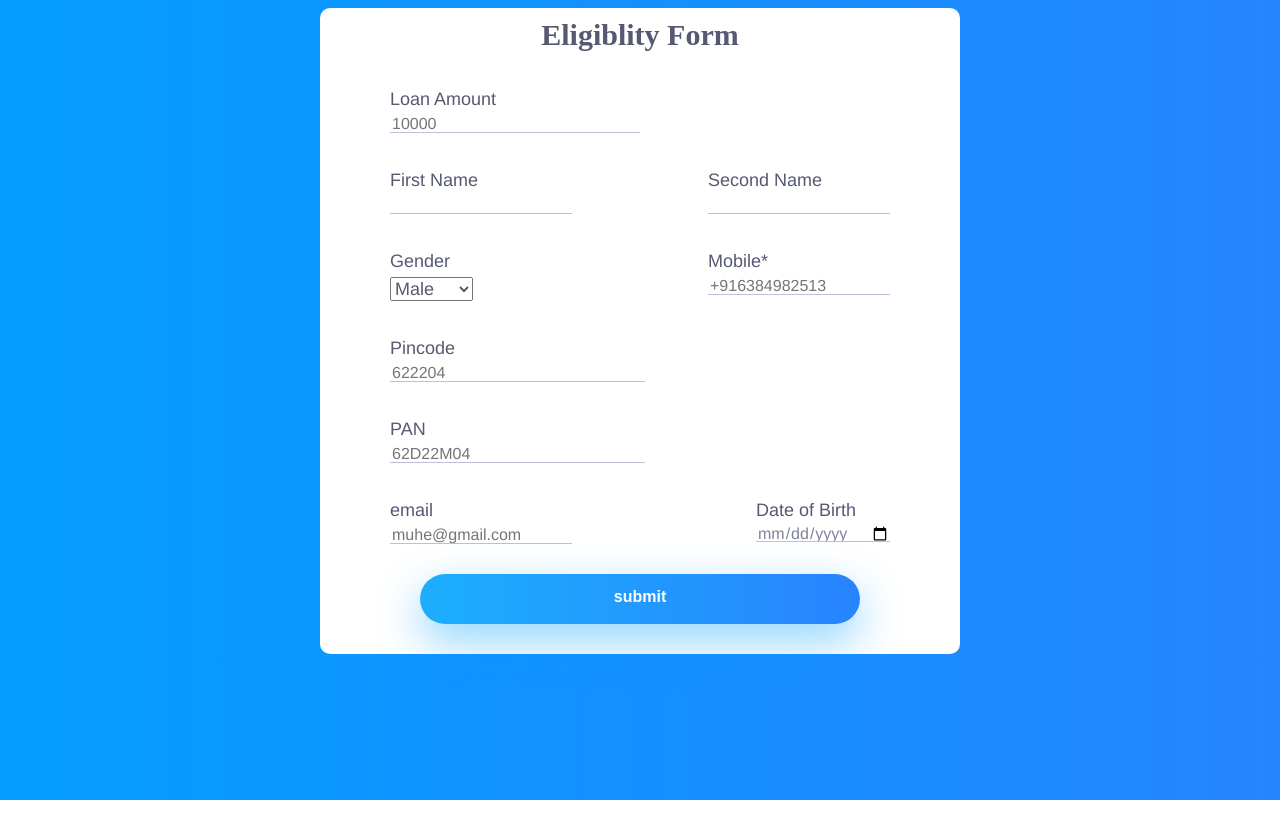
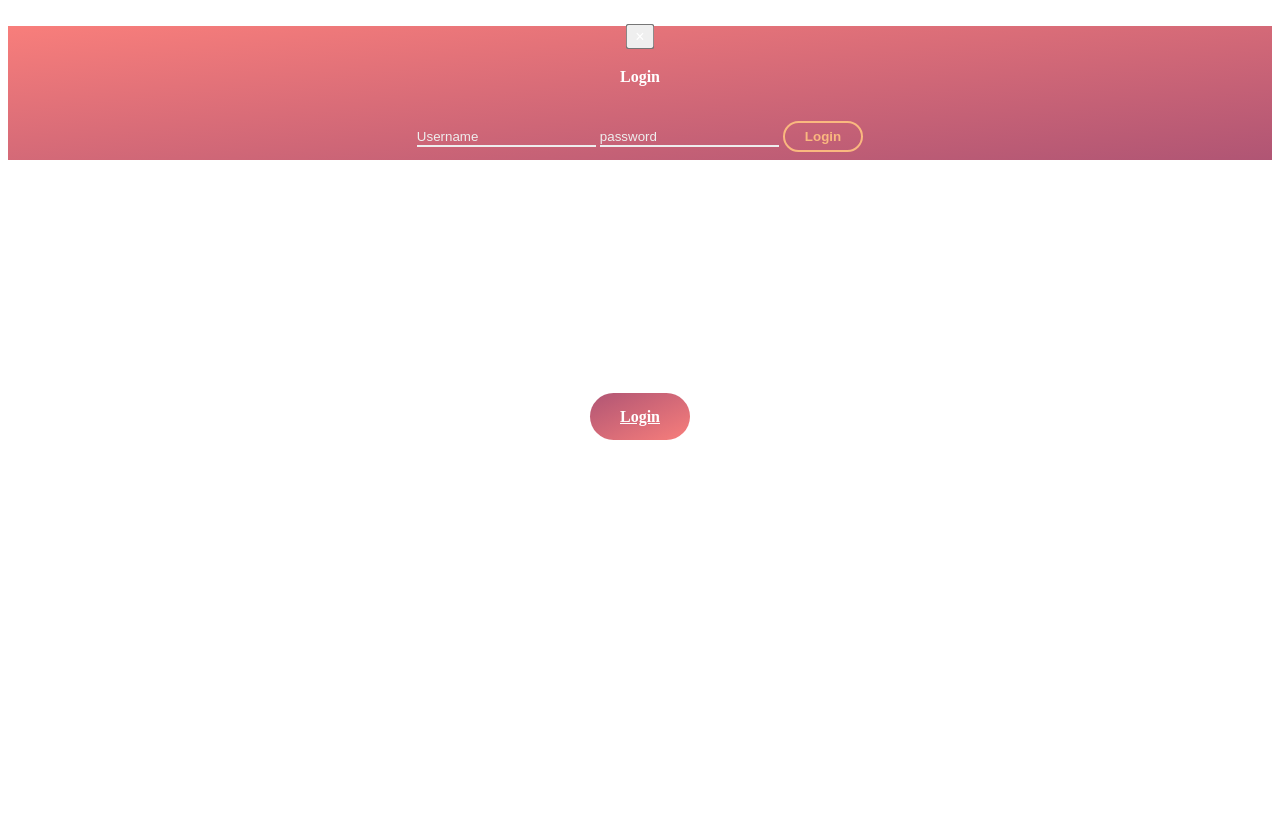
Before and after one commit to m3chboy/tria, a Flask app: page /form in a window 1280 px wide. Run offline with Flask 3, Linux system fonts and the light colour scheme.

Commit message:
popup form

```diff
--- a/tria/templates/entry.html
+++ b/tria/templates/entry.html
@@ -1,227 +1,118 @@
 <!DOCTYPE html>
-<html lang="en">
+<html lang="en" dir="ltr">
+   <head>
+      <meta charset="utf-8">
+      <title>Sliding Modal Box Style</title>
 
-<head>
-    <meta charset="UTF-8">
-    <meta name="viewport" content="width=device-width, initial-scale=1.0">
-    <title>Eligiblity Form</title>
-</head>
+      <link rel="stylesheet" href="https://cdnjs.cloudflare.com/ajax/libs/font-awesome/5.15.3/css/all.min.css"/>
+      <script src="https://code.jquery.com/jquery-3.4.1.js"></script>
+<style media="screen">
+  @import url('https://fonts.googleapis.com/css?family=Lobster+Two:700|Poppins&display=swap');
 
-<body>
 
-    <section>
-        <form action="/form" method="post" id="el_form">
-            <h3>Eligiblity Form</h3>
-            <div class="user_amount">
-                <label for="amount">Loan Amount</label>
-                <input type="text" name="amount" placeholder="10000" required>
-            </div>
-            <div class="user_name">
-                <div class="label_align">
-                    <label>First Name</label>
-                    <input type="text" name='fname' required>
-                </div>
-                <div class="label_align">
-                    <label>Second Name</label>
-                    <input type="text" name='sname' required>
-                </div>
-            </div>
-            <div class="user_gender">
-                <div class="label_align">
-                    <label>Gender</label>
-                    <!-- <input type="text" name='gender' placeholder="male" required> -->
-                  <select id="cars" name="gender">
-    <option value="Male">Male</option>
-    <option value="Female">Female</option>
-    <option value="Other">Other</option>
-  </select>
-                </div>
-                <div class="label_align">
-                    <label>Mobile*</label>
-                    <input type="tel" name='mobile' placeholder="+916384982513" required>
-                </div>
-            <placeholder
-            <div class="user_pincode">
-                <label>Pincode</label>
-                <input type="text" name='pincode' placeholder="622204" required>
-            </div>
-            <div class="user_pan">
-                <label>PAN</label>
-                <input type="text" name='pan' placeholder="62D22M04" required>
-            </div>
-            <div class="user_email">
-                <div class="label_align">
-                    <label>email</label>
-                    <input type="email" name='email' placeholder="muhe@gmail.com" required>
-                </div>
-                <div class="label_align">
-                    <label>Date of Birth</label>
-                    <input type="date" name='date' placeholder="22/06/2023" required>
-                </div>
-            </div>
-            <input type='submit' value="submit" id="submit">
 
+body{
+  height: 100vh;
+  text-align: center;
+}
+  /*Trigger Button*/
+.login-trigger {
+  font-weight: bold;
+  color: #fff;
+  background: linear-gradient(to bottom right, #B05574, #F87E7B);
+  padding: 15px 30px;
+  border-radius: 30px;
+  position: relative;
+  top: 50%;
+}
+
+/*Modal*/
+h4 {
+  font-weight: bold;
+  color: #fff;
+}
+.close {
+  color: #fff;
+  transform: scale(1.2)
+}
+.modal-content {
+  font-weight: bold;
+  background: linear-gradient(to bottom right,#F87E7B,#B05574);
+}
+.form-control {
+  margin: 1em 0;
+}
+.form-control:hover, .form-control:focus {
+  box-shadow: none;
+  border-color: #fff;
+}
+.username, .password {
+  border: none;
+  border-radius: 0;
+  box-shadow: none;
+  border-bottom: 2px solid #eee;
+  padding-left: 0;
+  font-weight: normal;
+  background: transparent;
+}
+.form-control::-webkit-input-placeholder {
+  color: #eee;
+}
+.form-control:focus::-webkit-input-placeholder {
+  font-weight: bold;
+  color: #fff;
+}
+.login {
+  padding: 6px 20px;
+  border-radius: 20px;
+  background: none;
+  border: 2px solid #FAB87F;
+  color: #FAB87F;
+  font-weight: bold;
+  transition: all .5s;
+  margin-top: 1em;
+}
+.login:hover {
+  background: #FAB87F;
+  color: #fff;
+}
+</style>
+    </head>
+   <body>
+      <!--Trigger-->
+<a class="login-trigger" href="#" data-target="#login" data-toggle="modal">Login</a>
+
+<div id="login" class="modal fade" role="dialog">
+  <div class="modal-dialog">
+
+    <div class="modal-content">
+      <div class="modal-body">
+        <button data-dismiss="modal" class="close">&times;</button>
+        <h4>Login</h4>
+        <form>
+          <input type="text" name="username" class="username form-control" placeholder="Username"/>
+          <input type="password" name="password" class="password form-control" placeholder="password"/>
+          <input class="btn login" type="submit" value="Login" />
         </form>
-    </section>
-</body>
-<style>
-    body {
-        display: flex;
-        flex-direction: column;
-        align-items: center;
-        justify-content: center;
-        /* text-align: center; */
-        background: linear-gradient(90deg, #049DFF 0%, #2585FF 100%);
-    }
+      </div>
+    </div>
+  </div>
+</div>
 
-    #el_form {
-        max-width: 500px;
-        min-width: 120px;
-        margin: auto;
-        display: flex;
-        align-items: flex-start;
-        justify-content: space-between;
-        padding: 10px 70px 0 70px;
-        flex-direction: row;
-        flex-wrap: wrap;
-        background: #FFFFFF;
-        border-radius: 10px;
-    }
 
-    h3 {
-        margin-bottom: 10px 10px;
-        /* border: #049DFF solid 2px; */
-        width: 400px;
-        margin: auto;
-        text-align: center;
-        font-size: 30px;
-        font-family: 'Helvetica', sans-serif;
-        color: #565972;
-        font-family: Helvetica Rounded;
-    }
 
-    .user_amount {
-        width: 50%;
-        /* border: 1px salmon solid; */
-        /* margin: 0 40px 0 0; */
-        display: flex;
-        flex-direction: column;
-        margin-top: 5px;
-    }
 
-    .user_name {
-        width: 100%;
-        /* border: 1px salmon solid; */
-        /* margin: 0 40px 0 0; */
-        display: flex;
-        flex-direction: row;
-        justify-content: space-between;
-        margin-top: 5px;
-        flex-wrap: wrap;
-    }
-
-    .user_gender {
-        width: 100%;
-
-        display: flex;
-        flex-direction: column;
-        margin-top: 20px;
-        display: flex;
-        flex-direction: row;
-        justify-content: space-between;
-        margin-top: 5px;
-        flex-wrap: wrap;
-    }
-
-    .user_pincode {
-        width: 51%;
-        display: flex;
-        flex-direction: column;
-        margin-top: 5px;
-    }
-
-    .user_pan {
-        width: 51%;
-        display: flex;
-        flex-direction: column;
-        margin-top: 5px;
-    }
-
-    .user_email {
-        width: 100%;
-        display: flex;
-        flex-direction: column;
-        margin-top: 20px;
-        display: flex;
-        flex-direction: row;
-        justify-content: space-between;
-        margin-top: 5px;
-        flex-wrap: wrap;
-    }
-
-    .label_align {
-        display: flex;
-        flex-direction: column;
-    }
-
-    label, select {
-        color: #565972;
-        font-family: 'Helvetica', sans-serif;
-        font-weight: 400;
-        font-size: 18px;
-        line-height: 24px;
-        padding-top: 30px;
-        padding-bottom: 4px;
-    }
-  select {
-    padding: 0px;
-  }
-
-    input {
-        height: 15px;
-        background: #FFFFFF;
-        border: none;
-        border-bottom: 1px solid #BDC1D7;
-        /* border-radius: 5px; */
-        outline: none;
-        font-family: 'Helvetica';
-        /* font-weight: 400; */
-        font-size: 16px;
-        color: #7F839C;
-        padding: 0 5px 5px 5px 5px;
-    }
-
-    #submit {
-        width: 100%;
-        margin: auto;
-        height: 50px;
-        margin: 30px;
-        background: linear-gradient(90deg, #1CAFFD 0%, #2883FF 100%);
-        box-shadow: 0px 17px 43px 1px rgba(0, 158, 255, 0.42);
-        border-radius: 25px;
-        text-align: center;
-        font-family: 'Helvetica Rounded', sans-serif;
-        font-weight: 700;
-        font-size: 16px;
-        color: #FFFFFF;
-        border: none;
-        padding: 14px 0px 20px 0;
-    }
-
-    @media (max-width: 700px) {
-        #el_form {
-            max-width: 300px;
-            padding: 10px 70px 0 70px;
-            /* align-items: center; */
-            /* justify-content: center; */
-            /* text-align: center; */
-        }
-        /* .user_email {
-            flex-direction: column;
-            align-items: center;
-            justify-content: center;
-        } */
-    }
-</style>
-
+      <script>
+         $(document).ready(function(){
+           $('.start-btn').click(function(){
+             $('.modal-box').toggleClass("show-modal");
+             $('.start-btn').toggleClass("show-modal");
+           });
+           $('.fa-times').click(function(){
+             $('.modal-box').toggleClass("show-modal");
+             $('.start-btn').toggleClass("show-modal");
+           });
+         });
+      </script>
+   </body>
 </html>
```
Also changed, not shown: tria/static/css/popform.css (added, +241 -0 lines), tria/static/js/app.js (+12 -0 lines), tria/templates/index.html (+15 -12 lines), tria/templates/popform.html (added, +51 -0 lines).
